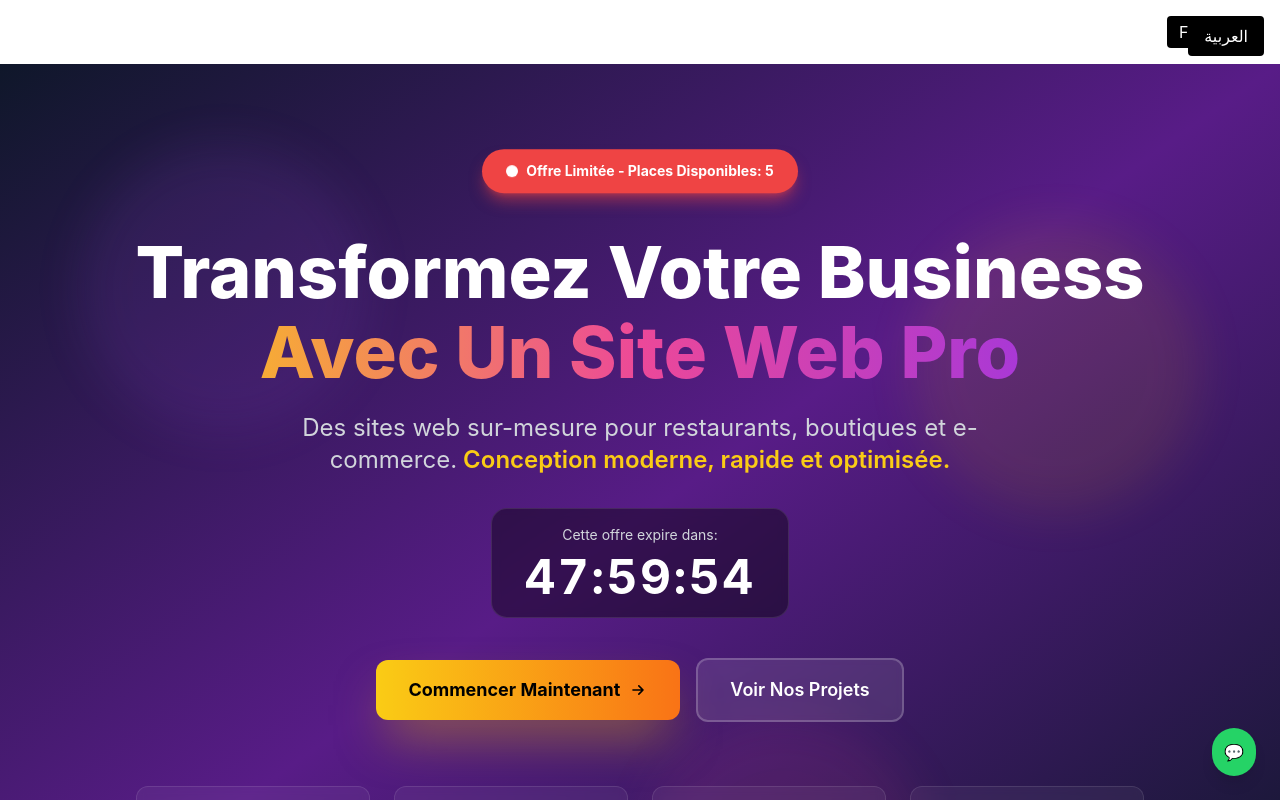
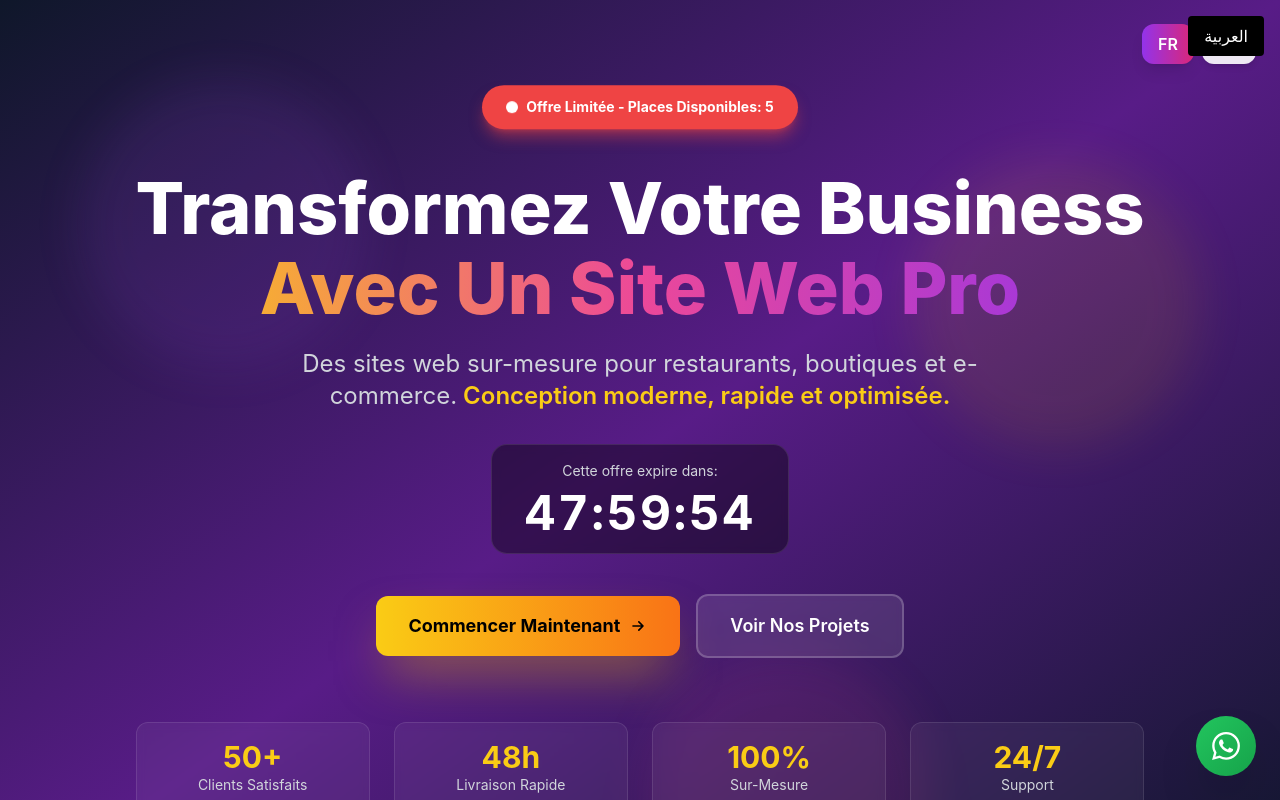
Before and after one commit to jacksparow-222/dd, a Next.js app: page / in a window 1280 px wide. Shown: the top 800 px of the page. Built offline with nearby package versions, Linux system fonts and the light colour scheme.

Commit message:
Update Extras.jsx

```diff
--- a/components/Extras.jsx
+++ b/components/Extras.jsx
@@ -2,23 +2,69 @@
 import React from 'react';
 
 export function FloatingWhatsApp(){
-  const WA = process.env.NEXT_PUBLIC_WHATSAPP || '+212600000000';
+  const WA = process.env.NEXT_PUBLIC_WHATSAPP || '+212710925748';
   const num = WA.replace(/\D/g,'');
+
   return (
-    <a href={`https://wa.me/${num}?text=Bonjour,%20je%20souhaite%20un%20site%20web`} target="_blank" rel="noreferrer" className="fixed bottom-6 right-6 bg-[#25D366] text-white p-3 rounded-full shadow-lg z-50">
-      💬
+    <a
+      href={`https://wa.me/${num}?text=Bonjour,%20je%20souhaite%20un%20site%20web`}
+      target="_blank"
+      rel="noreferrer"
+      className="fixed bottom-6 right-6 z-50 group"
+      aria-label="Contact via WhatsApp"
+    >
+      {/* Pulse ring effect */}
+      <div className="absolute inset-0 bg-green-500 rounded-full animate-ping opacity-75"></div>
+
+      {/* Main button */}
+      <div className="relative bg-gradient-to-br from-green-500 to-green-600 text-white p-4 rounded-full shadow-2xl hover:shadow-green-500/50 transform hover:scale-110 transition-all duration-300">
+        <svg className="w-7 h-7" fill="currentColor" viewBox="0 0 24 24">
+          <path d="M17.472 14.382c-.297-.149-1.758-.867-2.03-.967-.273-.099-.471-.148-.67.15-.197.297-.767.966-.94 1.164-.173.199-.347.223-.644.075-.297-.15-1.255-.463-2.39-1.475-.883-.788-1.48-1.761-1.653-2.059-.173-.297-.018-.458.13-.606.134-.133.298-.347.446-.52.149-.174.198-.298.298-.497.099-.198.05-.371-.025-.52-.075-.149-.669-1.612-.916-2.207-.242-.579-.487-.5-.669-.51-.173-.008-.371-.01-.57-.01-.198 0-.52.074-.792.372-.272.297-1.04 1.016-1.04 2.479 0 1.462 1.065 2.875 1.213 3.074.149.198 2.096 3.2 5.077 4.487.709.306 1.262.489 1.694.625.712.227 1.36.195 1.871.118.571-.085 1.758-.719 2.006-1.413.248-.694.248-1.289.173-1.413-.074-.124-.272-.198-.57-.347m-5.421 7.403h-.004a9.87 9.87 0 01-5.031-1.378l-.361-.214-3.741.982.998-3.648-.235-.374a9.86 9.86 0 01-1.51-5.26c.001-5.45 4.436-9.884 9.888-9.884 2.64 0 5.122 1.03 6.988 2.898a9.825 9.825 0 012.893 6.994c-.003 5.45-4.437 9.884-9.885 9.884m8.413-18.297A11.815 11.815 0 0012.05 0C5.495 0 .16 5.335.157 11.892c0 2.096.547 4.142 1.588 5.945L.057 24l6.305-1.654a11.882 11.882 0 005.683 1.448h.005c6.554 0 11.89-5.335 11.893-11.893a11.821 11.821 0 00-3.48-8.413Z"/>
+        </svg>
+      </div>
+
+      {/* Tooltip */}
+      <div className="absolute bottom-full right-0 mb-2 opacity-0 group-hover:opacity-100 transition-opacity duration-300 pointer-events-none">
+        <div className="bg-gray-900 text-white text-sm px-4 py-2 rounded-lg whitespace-nowrap shadow-xl">
+          Besoin d'aide ? Discutez avec nous!
+          <div className="absolute top-full right-6 w-0 h-0 border-l-8 border-r-8 border-t-8 border-transparent border-t-gray-900"></div>
+        </div>
+      </div>
     </a>
   )
 }
 
 export function LanguageWrapper({ children }){
-  const [lang,setLang] = React.useState('fr');
+  const [lang, setLang] = React.useState('fr');
+
   return (
-    <div dir={lang==='ar' ? 'rtl' : 'ltr'}>
-      <div className="flex justify-end p-4">
-        <button onClick={()=>setLang('fr')} className={`px-3 py-1 rounded ${lang==='fr' ? 'bg-black text-white' : 'bg-gray-200'}`}>FR</button>
-        <button onClick={()=>setLang('ar')} className={`ml-2 px-3 py-1 rounded ${lang==='ar' ? 'bg-black text-white' : 'bg-gray-200'}`}>AR</button>
+    <div dir={lang === 'ar' ? 'rtl' : 'ltr'}>
+      {/* Language toggle */}
+      <div className="fixed top-6 right-6 z-40 flex gap-2">
+        <button
+          onClick={() => setLang('fr')}
+          className={`px-4 py-2 rounded-xl font-semibold transition-all duration-300 ${
+            lang === 'fr'
+              ? 'bg-gradient-to-r from-purple-600 to-pink-600 text-white shadow-lg'
+              : 'bg-white/90 backdrop-blur-sm text-gray-700 hover:bg-gray-100 shadow-md'
+          }`}
+          aria-label="Français"
+        >
+          FR
+        </button>
+        <button
+          onClick={() => setLang('ar')}
+          className={`px-4 py-2 rounded-xl font-semibold transition-all duration-300 ${
+            lang === 'ar'
+              ? 'bg-gradient-to-r from-purple-600 to-pink-600 text-white shadow-lg'
+              : 'bg-white/90 backdrop-blur-sm text-gray-700 hover:bg-gray-100 shadow-md'
+          }`}
+          aria-label="العربية"
+        >
+          AR
+        </button>
       </div>
+
       {children}
     </div>
   )
```
